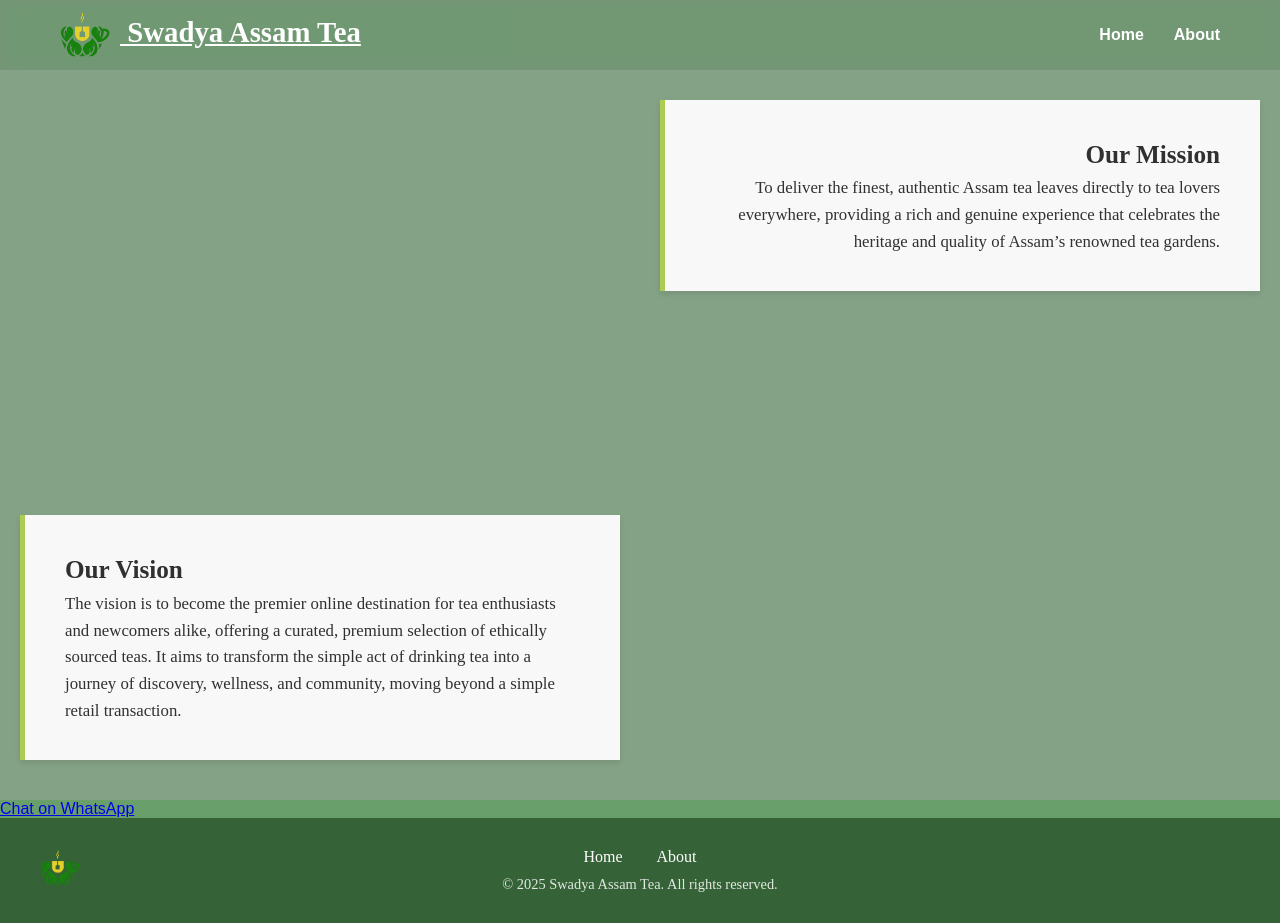
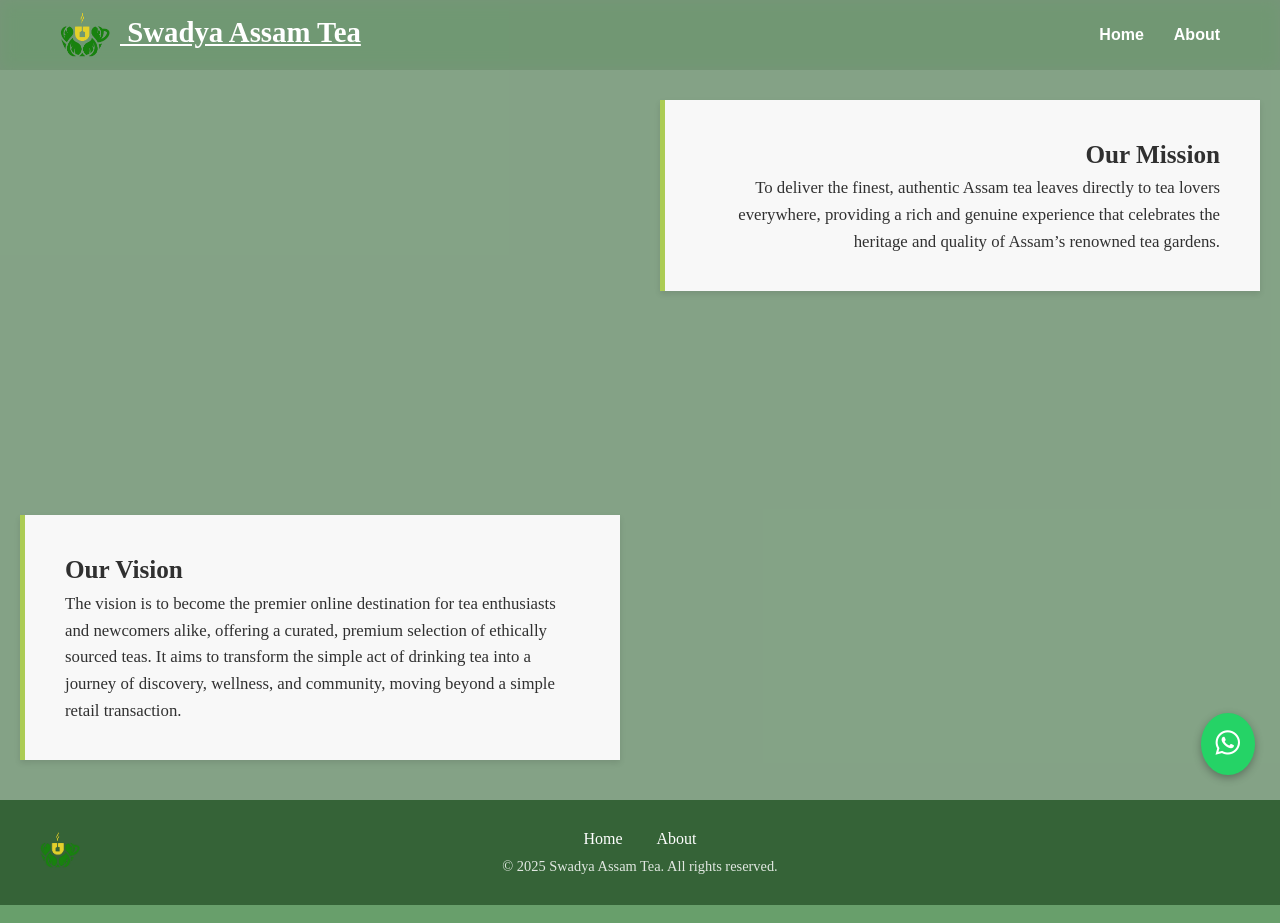
Before and after one commit to Stardavious/Swadya-Assam-Tea, a plain HTML site: page about.html in a window 1280 px wide. Drawn offline with Linux system fonts and the light colour scheme; a web font is replaced by a local one.

Commit message:
Update about.html

```diff
--- a/about.html
+++ b/about.html
@@ -56,8 +56,8 @@
   </section>
 
   <!-- WhatsApp Icon -->
-<a href="https://wa.me/919911811446?text=Hello%20I%20want%20to%20know%20more" target="_blank">
-  Chat on WhatsApp
+<a href="https://wa.me/919911811446" target="_blank" class="whatsapp-float" aria-label="Chat on WhatsApp">
+  <i class="fab fa-whatsapp"></i>
 </a>
 
 <!-- Footer -->
```
